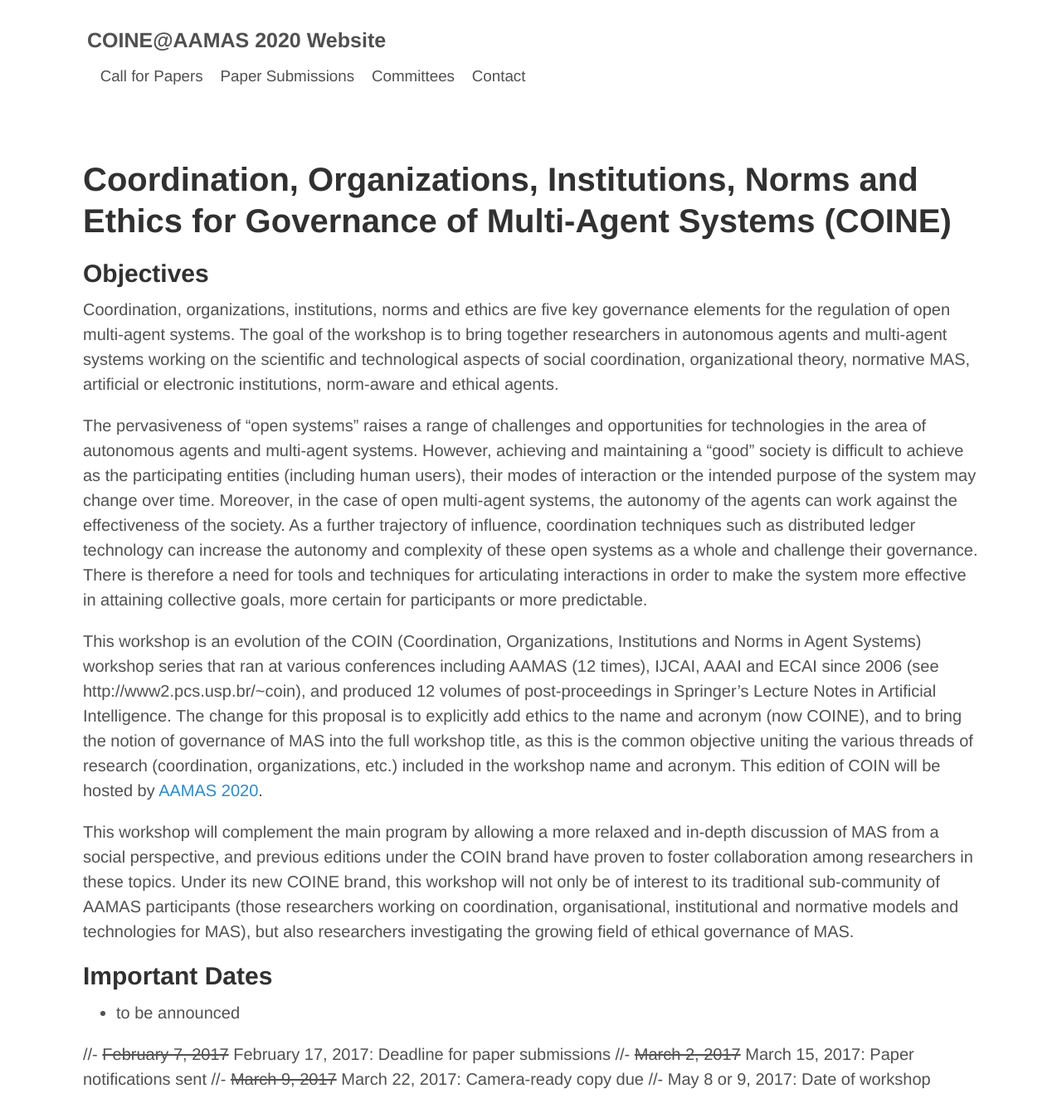
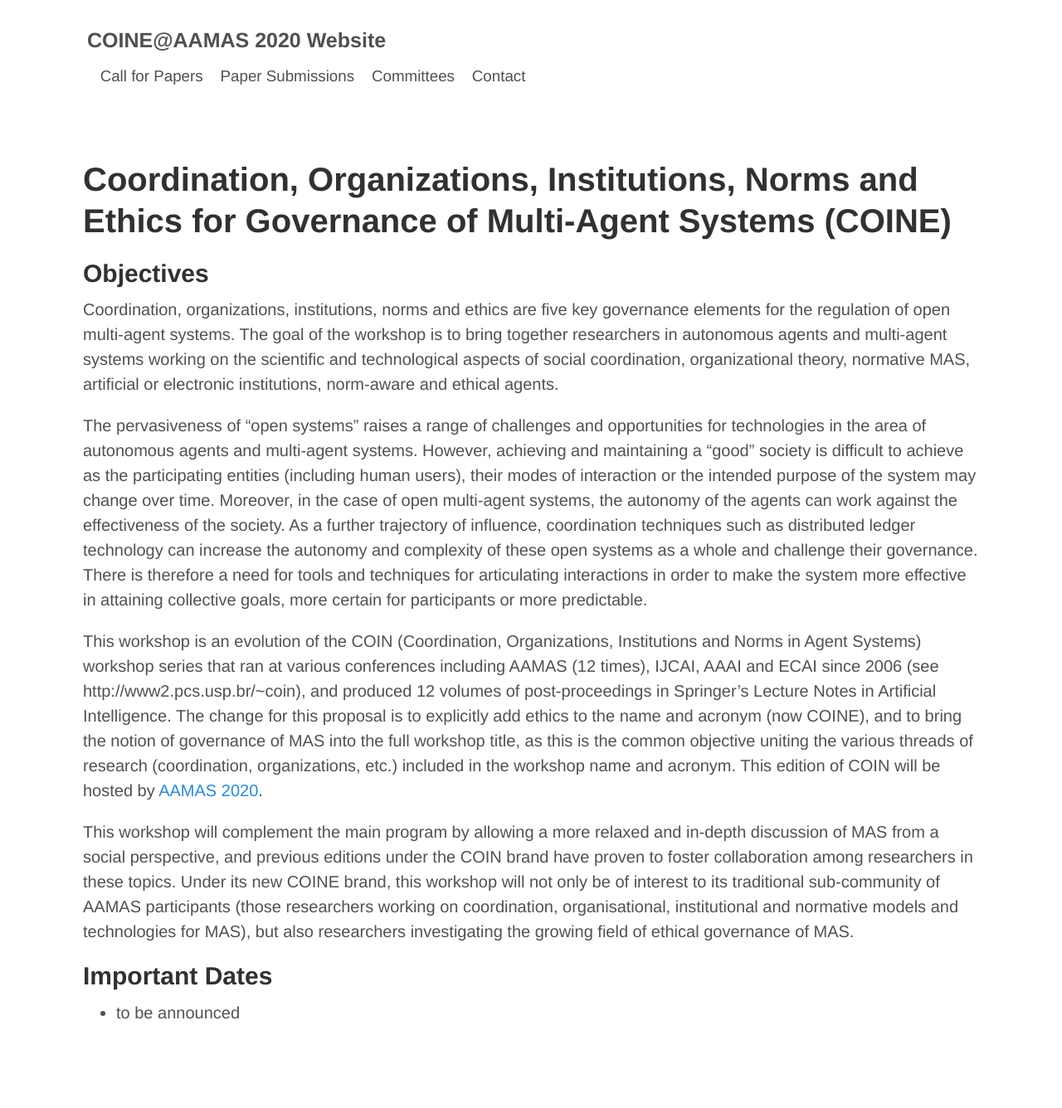
Before and after one commit to coin-workshop/coine-2020-new-zealand, a Jekyll site: the page built from index.md, in a window 1280 px wide. Shown: the whole page at 83% size. Built offline with Jekyll 4.4.1, drawn with Linux system fonts in a browser that asks for light colours; after the commit the page ends 1256 px from its top, so only the background shows below that.

Commit message:
Comment dates.

```diff
--- a/index.md
+++ b/index.md
@@ -30,7 +30,9 @@ have proven to foster collaboration among researchers in these topics. Under its
 
 - to be announced
 
-//- ~~February 7, 2017~~ February 17, 2017: Deadline for paper submissions
-//- ~~March 2, 2017~~ March 15, 2017: Paper notifications sent
-//- ~~March 9, 2017~~ March 22, 2017: Camera-ready copy due
-//- May 8 or 9, 2017: Date of workshop
+<!---
+- ~~February 7, 2017~~ February 17, 2017: Deadline for paper submissions
+- ~~March 2, 2017~~ March 15, 2017: Paper notifications sent
+- ~~March 9, 2017~~ March 22, 2017: Camera-ready copy due
+- May 8 or 9, 2017: Date of workshop
+-->
```
